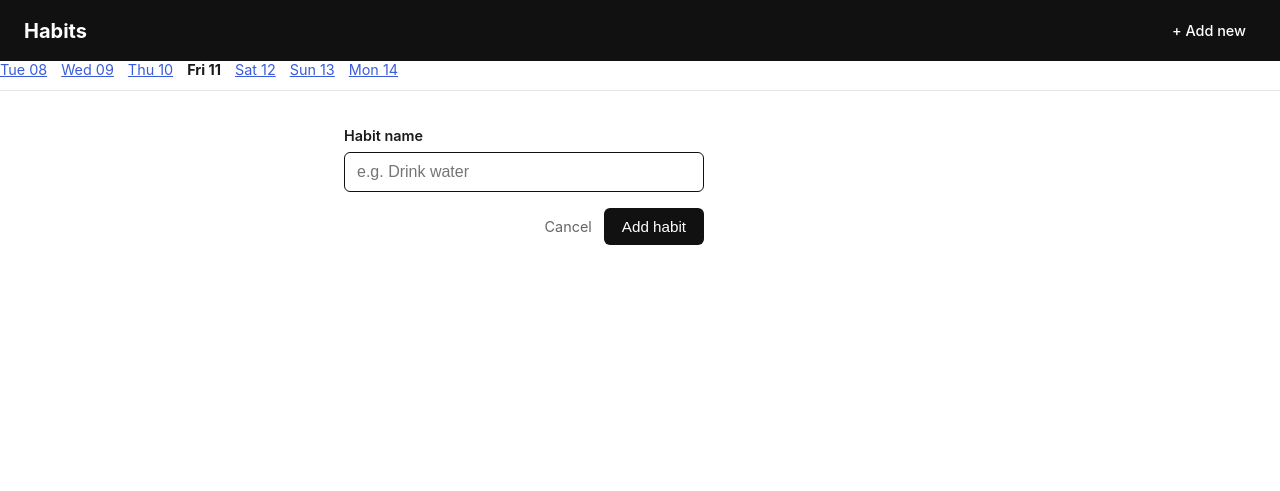
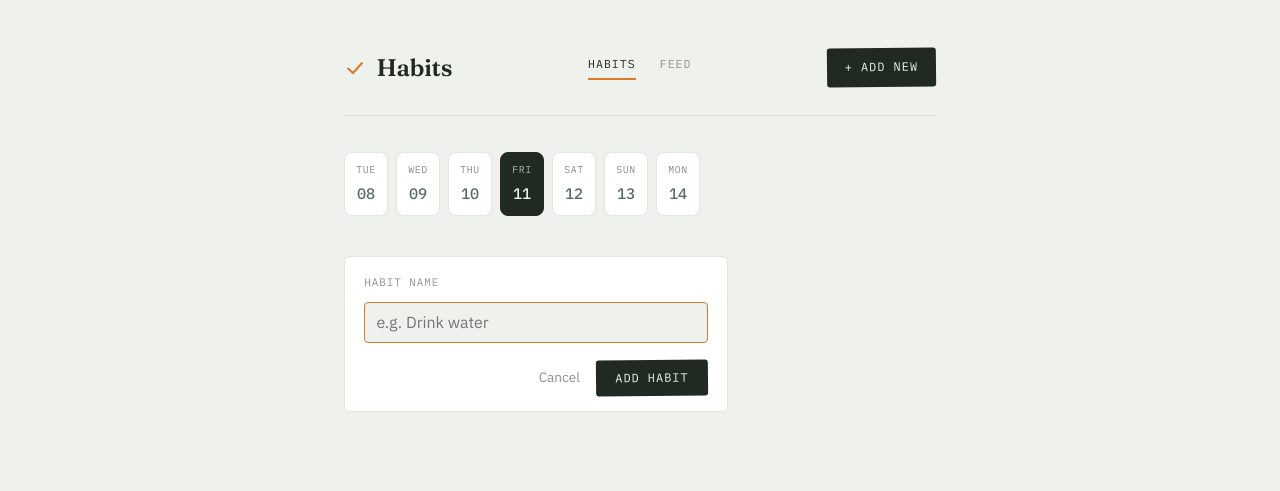
Before and after one commit to faisalkhan-tz/microblog, a Flask app: page /add in a window 1280 px wide. Shown: the top 491 px of the page. Run offline with Flask 3, Linux system fonts and the light colour scheme.

Commit message:
Enhance styling and structure of habit tracker with CSS variables and improved layout

```diff
--- a/app/habit_tracker/static/habit_tracker.css
+++ b/app/habit_tracker/static/habit_tracker.css
@@ -1,71 +1,214 @@
+:root {
+  --paper: #eef1ec;
+  --surface: #ffffff;
+  --surface-line: #e2e7de;
+  --ink: #202a22;
+  --ink-soft: #5b6b5f;
+  --ink-faint: #8b978a;
+  --rule: #d8ded2;
+  --rule-strong: #c3ccbb;
+  --accent: #d97a24;
+  --accent-ink: #7a3e00;
+  --accent-soft: #f4e0c4;
+  --stamp-bg: #202a22;
+  --stamp-fg: #eef1ec;
+}
+
+@media (prefers-color-scheme: dark) {
+  :root:not([data-theme="light"]) {
+    --paper: #171e18;
+    --surface: #1f2921;
+    --surface-line: #2b3a2c;
+    --ink: #e9ede4;
+    --ink-soft: #a3b09b;
+    --ink-faint: #6f7d6a;
+    --rule: #313f31;
+    --rule-strong: #3d4d3c;
+    --accent: #ef9a4c;
+    --accent-ink: #ffd9a8;
+    --accent-soft: #38291a;
+    --stamp-bg: #ef9a4c;
+    --stamp-fg: #17210f;
+  }
+}
+
+:root[data-theme="dark"] {
+  --paper: #171e18;
+  --surface: #1f2921;
+  --surface-line: #2b3a2c;
+  --ink: #e9ede4;
+  --ink-soft: #a3b09b;
+  --ink-faint: #6f7d6a;
+  --rule: #313f31;
+  --rule-strong: #3d4d3c;
+  --accent: #ef9a4c;
+  --accent-ink: #ffd9a8;
+  --accent-soft: #38291a;
+  --stamp-bg: #ef9a4c;
+  --stamp-fg: #17210f;
+}
+
 * {
   box-sizing: border-box;
 }
 
 body {
   margin: 0;
-  font-family:
-    -apple-system, BlinkMacSystemFont, "Segoe UI", Roboto, Helvetica, Arial,
-    sans-serif;
-  color: #1a1a1a;
-  background: #ffffff;
+  background: var(--paper);
+  color: var(--ink);
+  font-family: "IBM Plex Sans", ui-sans-serif, system-ui, sans-serif;
+  line-height: 1.55;
 }
 
+.page {
+  max-width: 40rem;
+  margin: 0 auto;
+  padding: 3rem 1.5rem 5rem;
+}
+
+/* Header */
 .ht-header {
   display: flex;
   align-items: center;
   justify-content: space-between;
-  background: #111111;
-  color: #ffffff;
-  padding: 16px 24px;
+  gap: 1rem;
+  padding-bottom: 1.75rem;
+  border-bottom: 1px solid var(--rule);
+  margin-bottom: 2.25rem;
+  flex-wrap: wrap;
 }
 
-.ht-header__title {
-  margin: 0;
-  font-size: 1.25rem;
-  font-weight: 700;
+.ht-wordmark {
+  display: flex;
+  align-items: center;
+  gap: 0.65rem;
+  color: var(--accent);
+}
+
+.ht-wordmark__text {
+  font-family: "Fraunces", Georgia, serif;
+  font-weight: 600;
+  font-size: 1.5rem;
+  letter-spacing: -0.01em;
+  color: var(--ink);
+}
+
+.ht-tabs {
+  display: flex;
+  gap: 1.5rem;
+  font-family: "IBM Plex Mono", ui-monospace, monospace;
+  font-size: 0.72rem;
+  letter-spacing: 0.09em;
+  text-transform: uppercase;
+}
+
+.ht-tabs a {
+  color: var(--ink-faint);
+  text-decoration: none;
+  padding-bottom: 0.35rem;
+  border-bottom: 2px solid transparent;
+  transition: color 0.15s ease, border-color 0.15s ease;
+}
+
+.ht-tabs a:hover {
+  color: var(--ink);
+}
+
+.ht-tabs a:focus-visible {
+  outline: 2px solid var(--accent);
+  outline-offset: 3px;
+}
+
+.ht-tabs a.active {
+  color: var(--ink);
+  border-color: var(--accent);
 }
 
 .ht-header__add {
-  color: #ffffff;
+  font-family: "IBM Plex Mono", ui-monospace, monospace;
+  font-size: 0.75rem;
+  letter-spacing: 0.08em;
+  text-transform: uppercase;
+  background: var(--stamp-bg);
+  color: var(--stamp-fg);
   text-decoration: none;
-  font-size: 0.9rem;
-  font-weight: 500;
-  padding: 6px 10px;
-  border-radius: 4px;
+  border-radius: 3px;
+  padding: 0.65rem 1.1rem;
+  transform: rotate(-0.6deg);
+  transition: transform 0.15s ease, background 0.15s ease, color 0.15s ease;
 }
 
 .ht-header__add:hover {
-  background: rgba(255, 255, 255, 0.15);
+  transform: rotate(0deg);
+  background: var(--accent);
+  color: var(--paper);
+}
+
+.ht-header__add:focus-visible {
+  outline: 2px solid var(--accent);
+  outline-offset: 3px;
 }
 
 .ht-main {
-  max-width: 640px;
-  margin: 0 auto;
-  padding: 20px 24px 40px;
+  padding-top: 0.25rem;
 }
 
 /* Week date strip */
 .ht-week {
   display: flex;
   flex-wrap: wrap;
-  gap: 4px 14px;
-  padding-bottom: 12px;
-  margin-bottom: 16px;
-  border-bottom: 1px solid #e5e5e5;
+  gap: 0.5rem;
+  margin-bottom: 2.25rem;
 }
 
 .ht-week__day {
-  color: #3b5bdb;
-  text-decoration: underline;
-  font-size: 0.9rem;
-  white-space: nowrap;
+  display: flex;
+  flex-direction: column;
+  align-items: center;
+  gap: 0.3rem;
+  min-width: 2.75rem;
+  padding: 0.55rem 0.4rem;
+  border-radius: 8px;
+  border: 1px solid var(--surface-line);
+  background: var(--surface);
+  color: var(--ink-soft);
+  text-decoration: none;
+  transition: border-color 0.15s ease, background 0.15s ease, color 0.15s ease;
+}
+
+.ht-week__day:hover {
+  border-color: var(--rule-strong);
+  color: var(--ink);
+}
+
+.ht-week__day:focus-visible {
+  outline: 2px solid var(--accent);
+  outline-offset: 2px;
+}
+
+.ht-week__label {
+  font-family: "IBM Plex Mono", ui-monospace, monospace;
+  font-size: 0.62rem;
+  letter-spacing: 0.06em;
+  text-transform: uppercase;
+  color: inherit;
+  opacity: 0.75;
+}
+
+.ht-week__number {
+  font-family: "IBM Plex Mono", ui-monospace, monospace;
+  font-size: 0.95rem;
+  font-weight: 500;
 }
 
 .ht-week__day--active {
-  color: #1a1a1a;
-  font-weight: 700;
-  text-decoration: none;
+  background: var(--stamp-bg);
+  border-color: var(--stamp-bg);
+  color: var(--stamp-fg);
+}
+
+.ht-week__day--active .ht-week__label {
+  opacity: 0.7;
 }
 
 /* Habit list */
@@ -73,98 +216,151 @@ body {
   list-style: none;
   margin: 0;
   padding: 0;
+  display: flex;
+  flex-direction: column;
+  gap: 0.6rem;
 }
 
 .ht-list__item {
   display: flex;
   align-items: center;
-  gap: 12px;
-  padding: 10px 0;
-  border-bottom: 1px solid #f0f0f0;
+  gap: 0.9rem;
+  padding: 0.9rem 1rem;
+  background: var(--surface);
+  border: 1px solid var(--surface-line);
+  border-radius: 6px;
+  transition: border-color 0.15s ease;
+}
+
+.ht-list__item:hover {
+  border-color: var(--rule-strong);
 }
 
 .ht-list__form {
   margin: 0;
+  display: flex;
 }
 
 .ht-checkbox {
-  width: 20px;
-  height: 20px;
-  border: 2px solid #bbbbbb;
-  border-radius: 4px;
-  background: #ffffff;
+  display: flex;
+  align-items: center;
+  justify-content: center;
+  width: 24px;
+  height: 24px;
+  border: 2px solid var(--rule-strong);
+  border-radius: 50%;
+  background: transparent;
+  color: transparent;
   cursor: pointer;
   padding: 0;
+  transition: border-color 0.15s ease, background 0.15s ease, color 0.15s ease;
 }
 
 .ht-checkbox:hover {
-  border-color: #888888;
+  border-color: var(--accent);
+}
+
+.ht-checkbox:focus-visible {
+  outline: 2px solid var(--accent);
+  outline-offset: 2px;
 }
 
 .ht-checkbox--checked {
-  background: #111111;
-  border-color: #111111;
+  background: var(--accent);
+  border-color: var(--accent);
+  color: var(--paper);
 }
 
 .ht-list__name {
   font-size: 1rem;
+  color: var(--ink);
 }
 
 .ht-empty {
-  padding: 24px 0;
-  color: #888888;
+  padding: 2.5rem 1rem;
+  text-align: center;
+  color: var(--ink-faint);
   font-size: 0.95rem;
+  background: var(--surface);
+  border: 1px dashed var(--surface-line);
+  border-radius: 6px;
 }
 
 /* Add habit form */
 .ht-form {
   display: flex;
   flex-direction: column;
-  gap: 8px;
-  max-width: 360px;
+  gap: 0.65rem;
+  max-width: 24rem;
+  background: var(--surface);
+  border: 1px solid var(--surface-line);
+  border-radius: 6px;
+  padding: 1.1rem 1.2rem 1rem;
 }
 
 .ht-form__label {
-  font-size: 0.9rem;
-  font-weight: 600;
+  font-family: "IBM Plex Mono", ui-monospace, monospace;
+  font-size: 0.68rem;
+  letter-spacing: 0.09em;
+  text-transform: uppercase;
+  color: var(--ink-faint);
 }
 
 .ht-form__input {
-  padding: 10px 12px;
+  padding: 0.6rem 0.7rem;
+  font-family: "IBM Plex Sans", sans-serif;
   font-size: 1rem;
-  border: 1px solid #cccccc;
-  border-radius: 6px;
+  color: var(--ink);
+  background: var(--paper);
+  border: 1px solid var(--surface-line);
+  border-radius: 4px;
 }
 
 .ht-form__input:focus {
   outline: none;
-  border-color: #111111;
+  border-color: var(--accent);
 }
 
 .ht-form__actions {
   display: flex;
   justify-content: flex-end;
-  gap: 12px;
-  margin-top: 8px;
+  align-items: center;
+  gap: 1rem;
+  margin-top: 0.4rem;
 }
 
 .ht-form__cancel {
-  color: #666666;
+  color: var(--ink-faint);
   text-decoration: none;
-  align-self: center;
-  font-size: 0.9rem;
+  font-size: 0.85rem;
+}
+
+.ht-form__cancel:hover {
+  color: var(--ink);
 }
 
 .ht-form__submit {
-  background: #111111;
-  color: #ffffff;
+  font-family: "IBM Plex Mono", ui-monospace, monospace;
+  font-size: 0.75rem;
+  letter-spacing: 0.08em;
+  text-transform: uppercase;
+  background: var(--stamp-bg);
+  color: var(--stamp-fg);
   border: none;
-  border-radius: 6px;
-  padding: 10px 18px;
-  font-size: 0.95rem;
+  border-radius: 3px;
+  padding: 0.65rem 1.2rem;
   cursor: pointer;
+  transform: rotate(-0.6deg);
+  transition: transform 0.15s ease, background 0.15s ease, color 0.15s ease;
 }
 
 .ht-form__submit:hover {
-  background: #333333;
+  transform: rotate(0deg);
+  background: var(--accent);
+  color: var(--paper);
 }
+
+.ht-form__submit:focus-visible {
+  outline: 2px solid var(--accent);
+  outline-offset: 3px;
+}
--- a/app/habit_tracker/templates/_calendar.html
+++ b/app/habit_tracker/templates/_calendar.html
@@ -3,7 +3,9 @@
   <a
     class="ht-week__day {% if day.iso == selected_date %}ht-week__day--active{% endif %}"
     href="{{ url_for('habit_tracker.index', date=day.iso) }}"
-    >{{ day.label }} {{ day.day_number }}</a
   >
+    <span class="ht-week__label">{{ day.label }}</span>
+    <span class="ht-week__number">{{ day.day_number }}</span>
+  </a>
   {% endfor %}
 </nav>
--- a/app/habit_tracker/templates/index.html
+++ b/app/habit_tracker/templates/index.html
@@ -17,7 +17,11 @@
         class="ht-checkbox {% if habit.done %}ht-checkbox--checked{% endif %}"
         aria-pressed="{{ 'true' if habit.done else 'false' }}"
         aria-label="Toggle {{ habit.name }} for {{ selected_date }}"
-      ></button>
+      >
+        <svg width="12" height="10" viewBox="0 0 12 10" fill="none" aria-hidden="true">
+          <path d="M1 5 4.3 8.5 11 1" stroke="currentColor" stroke-width="2" stroke-linecap="round" stroke-linejoin="round" />
+        </svg>
+      </button>
     </form>
     <span class="ht-list__name">{{ habit.name }}</span>
   </li>
--- a/app/habit_tracker/templates/layout.html
+++ b/app/habit_tracker/templates/layout.html
@@ -4,18 +4,34 @@
     <meta charset="UTF-8" />
     <meta name="viewport" content="width=device-width, initial-scale=1.0" />
     <title>{{ title }}</title>
+    <link rel="preconnect" href="https://fonts.gstatic.com" crossorigin />
+    <link
+      rel="stylesheet"
+      href="https://fonts.googleapis.com/css2?family=Fraunces:wght@500;600&family=IBM+Plex+Mono:wght@400;500&family=IBM+Plex+Sans:wght@400;500&display=swap"
+    />
     <link
       rel="stylesheet"
       href="{{ url_for('habit_tracker.static', filename='habit_tracker.css') }}" />
   </head>
   <body>
+    <div class="page">
       <header class="ht-header">
-      <h1 class="ht-header__title">Habits</h1>
+        <div class="ht-wordmark">
+          <svg width="22" height="22" viewBox="0 0 22 22" fill="none">
+            <path d="M4 11.5 9 16 18 6" stroke="currentColor" stroke-width="2" stroke-linecap="round" stroke-linejoin="round" />
+          </svg>
+          <span class="ht-wordmark__text">Habits</span>
+        </div>
+        <nav class="ht-tabs" aria-label="Apps">
+          <a class="active" href="{{ url_for('habit_tracker.index') }}">Habits</a>
+          <a href="{{ url_for('microblog.index') }}">Feed</a>
+        </nav>
         <a class="ht-header__add" href="{{ url_for('habit_tracker.add_habit') }}"
           >+ Add new</a
         >
       </header>
       {% block calendar %}{% endblock %}
       <main class="ht-main">{% block main_content %}{% endblock %}</main>
+    </div>
   </body>
 </html>
```
Lines whose indentation alone changed are shown as unchanged.
